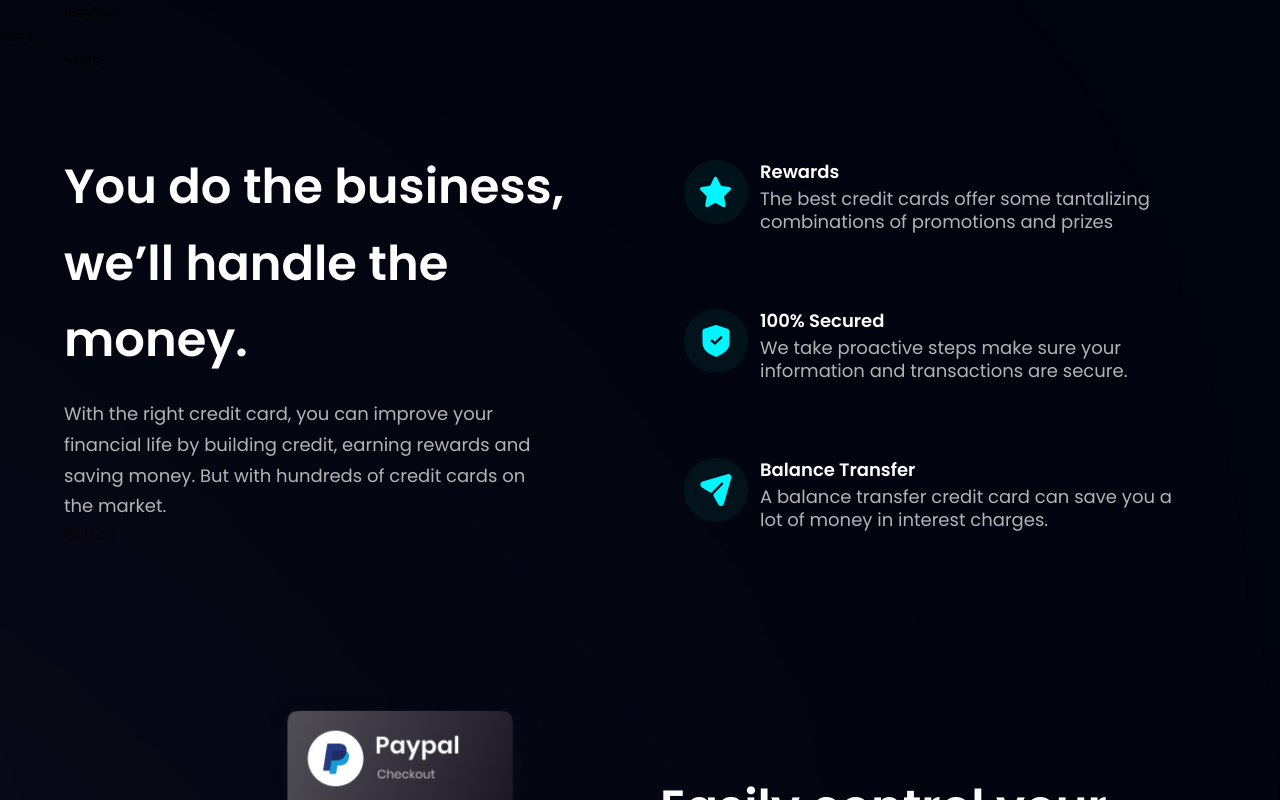
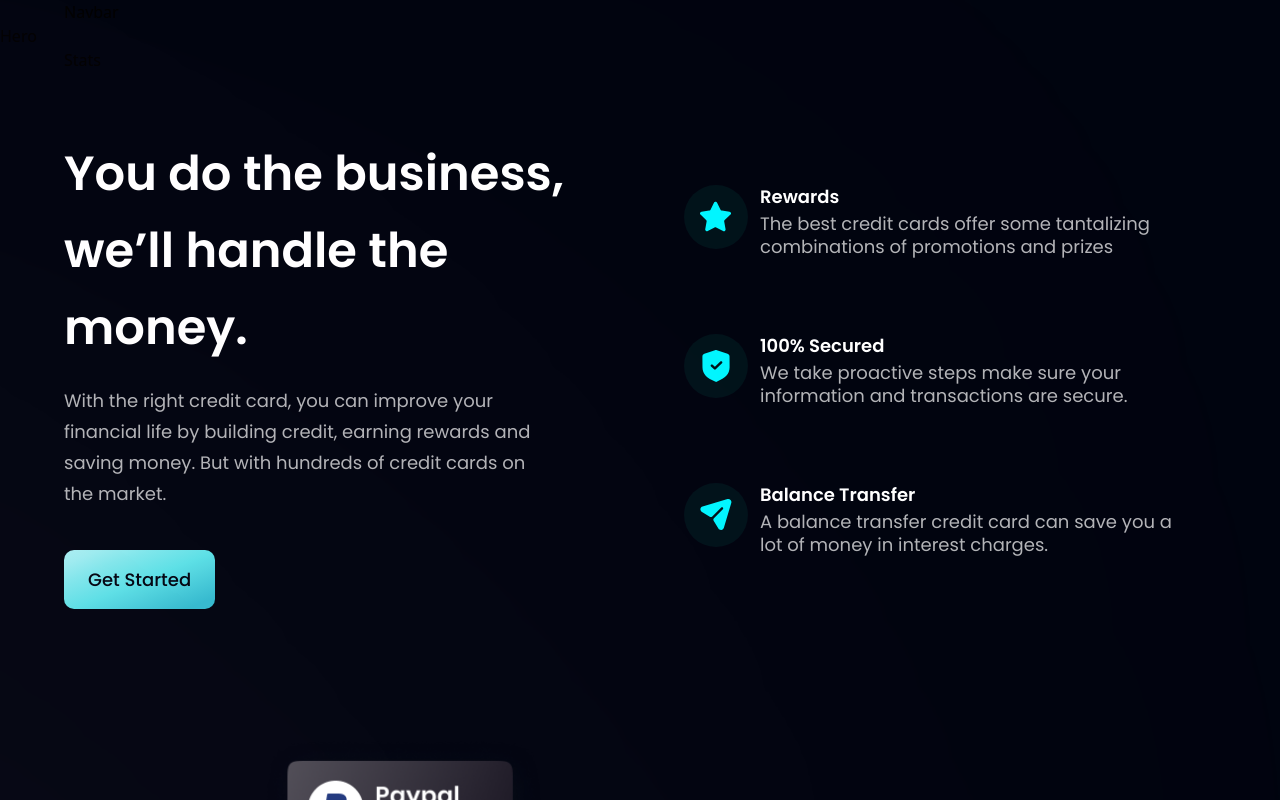
Before and after one commit to jefim9413/bank_modern, a React (Vite) app: page / in a window 1280 px wide. Shown: the top 800 px of the page. Built offline with nearby package versions, Linux system fonts and the light colour scheme.

Commit message:
finalizando o componente Button

```diff
--- a/src/components/Button.jsx
+++ b/src/components/Button.jsx
@@ -1,8 +1,10 @@
 import React from 'react'
 
-const Button = () => {
+const Button = ({styles}) => {
   return (
-    <div>Button</div>
+    <button type="button" className={`py-4 px-6 bg-blue-gradient font-poppins font-medium text-[18px] text-primary outline-none ${styles} rounded-[10px]`}>
+      Get Started
+    </button>
   )
 }
 
```
